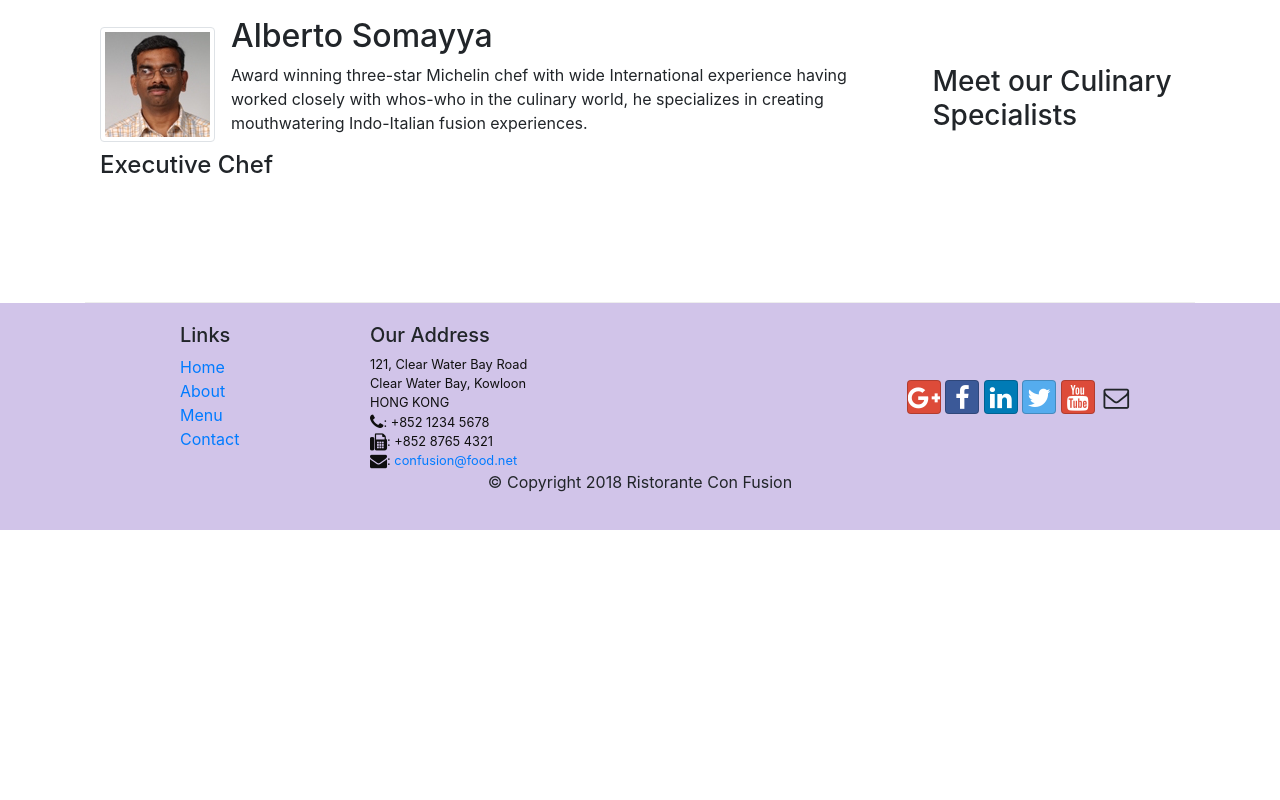
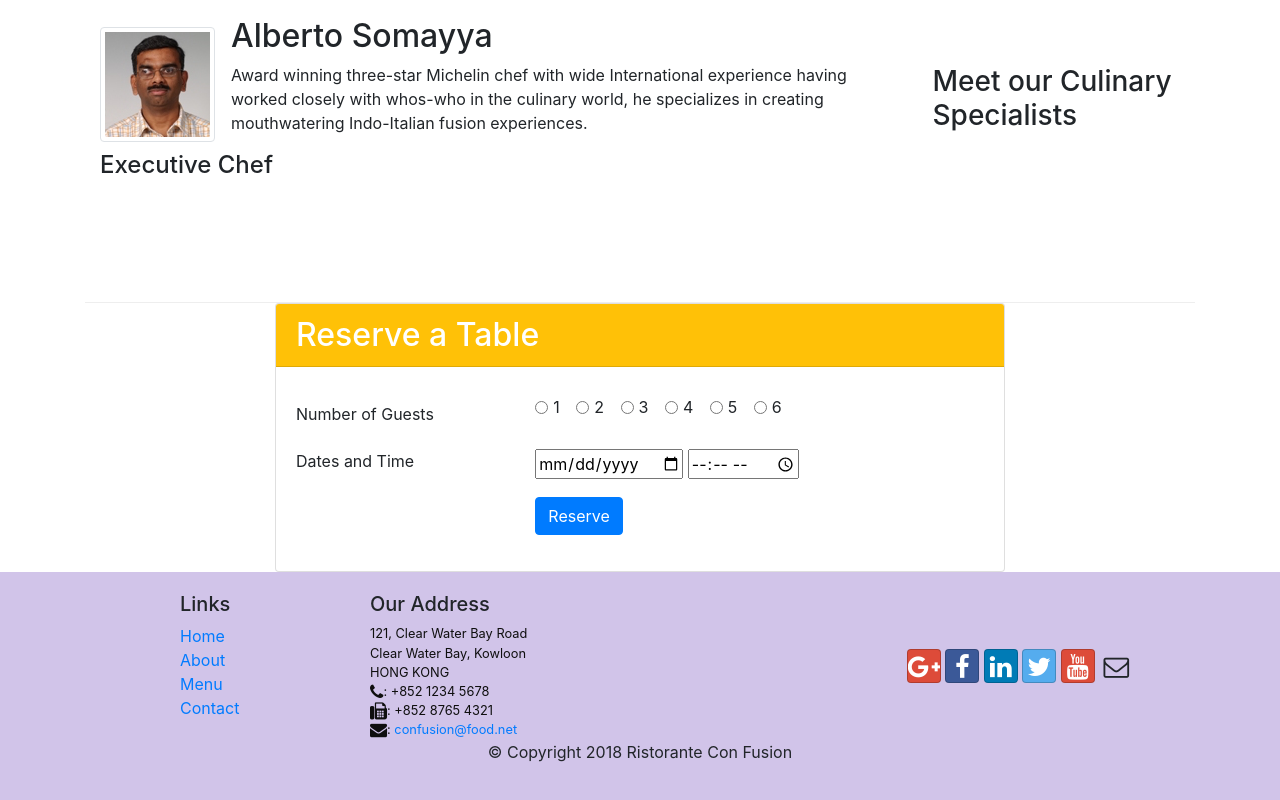
Before and after one commit to michaelwoo921/coursera-bootstrap-confusion, a website: page index.html in a window 1280 px wide. Shown: the part 1231-2031 px from the top of the page. Before the commit the page ends 1761 px from the top, so only its background shows below. Drawn offline with nearby package versions, Linux system fonts and the light colour scheme.

Commit message:
alerts and assignment 2

```diff
--- a/index.html
+++ b/index.html
@@ -47,6 +47,9 @@
                 <div class="col-12 col-sm align-self-center">
                     <img src="img/logo.png" class="img-fluid" >
                 </div>
+                <div class="col-12 col-sm align-self-center">
+                    <a href="#reserve" class="btn btn-block bg-warning">Reserve Table</a>
+                </div>
             </div>
         </div>
     </header>
@@ -61,7 +64,7 @@
                 <div class="media">
                     <img src="img/uthappizza.png" alt="Uthappizza" class="d-flex mr-3 img-thumbnail align-self-center">
                     <div class="media-body">
-                        <h2 class="mt-0">Uthappizza</h2>
+                        <h2 class="mt-0">Uthappizza <span class="badge badge-danger">HOT</span> <span class="badge badge-pill badge-secondary">$4.99</span></h2>
                         <p class="d-none d-sm-block">A unique combination of Indian Uthappam (pancake) and Italian pizza, topped with Cerignola olives, ripe vine cherry tomatoes, Vidalia onion, Guntur chillies and Buffalo Paneer.</p>
 
                     </div>
@@ -79,7 +82,7 @@
                 <div class="media">
 
                     <div class="media-body">
-                        <h2 class="mt-0">Weekend Grand Buffet</h2>
+                        <h2 class="mt-0">Weekend Grand Buffet <span class="badge badge-danger">NEW</span></h2>
                         <p class="d-none d-sm-block">Featuring mouthwatering combinations with a choice of five different salads, six enticing appetizers, six main entrees and five choicest desserts. Free flowing bubbly and soft drinks. All for just $19.99 per person </p>
 
                     </div>
@@ -105,6 +108,79 @@
 
                 <h4>Executive Chef</h4>
             </div>
+        </div>
+
+        <div class="row">
+            <div class="col-12 col-sm"></div>
+            <div class="col-12 col-sm-8">
+                <div class="card">
+                    <h2 class="card-header bg-warning text-white mb-2" id="reserve">Reserve a Table</h2>
+                   <div class="card-body">
+                    <div class="form-group row">
+                        <label for="" class="col-sm-4 col-form-label">Number of Guests</label>
+                        <div class="col-sm-8">
+                            <div class="form-check form-check-inline">
+                                <input class="form-check-input" type="radio" name="numguest" id="numguest" value="1">
+                                <label class="form-check-label" for="numguest">
+                                  1
+                                </label>
+                            </div>
+                            <div class="form-check form-check-inline">
+                                <input class="form-check-input" type="radio" name="numguest" id="numguest" value="2">
+                                <label class="form-check-label" for="numguest">
+                                  2
+                                </label>
+                            </div>
+                            <div class="form-check form-check-inline">
+                                <input class="form-check-input" type="radio" name="numguest" id="numguest" value="3">
+                                <label class="form-check-label" for="numguest">
+                                  3
+                                </label>
+                            </div>
+                            <div class="form-check form-check-inline">
+                                <input class="form-check-input" type="radio" name="numguest" id="numguest" value="4">
+                                <label class="form-check-label" for="numguest">
+                                  4
+                                </label>
+                            </div>
+                            <div class="form-check form-check-inline">
+                                <input class="form-check-input" type="radio" name="numguest" id="numguest" value="5">
+                                <label class="form-check-label" for="numguest">
+                                  5
+                                </label>
+                            </div>
+                            <div class="form-check form-check-inline">
+                                <input class="form-check-input" type="radio" name="numguest" id="numguest" value="6">
+                                <label class="form-check-label" for="numguest">
+                                  6
+                                </label>
+                            </div>
+                        </div>
+
+
+                    </div>
+                    <div class="form-group row">
+                        <label for="time" class="col-12 col-sm-4">Dates and Time</label>
+                        <div class="col-12 col-sm-8">
+                            <input type="date" name="date" id="date" placeholder="Date">
+                            <input type="time" name="time" id="time" placeholder="Time">
+                        </div>
+
+
+
+                    </div>
+                    <div class="form-group row">
+                        <div class="offset-sm-4 col-sm-8">
+                            <button type="submit" class="btn  btn-primary">Reserve</button>
+                        </div>
+
+                    </div>
+                   </div>
+
+
+                </div>
+            </div>
+            <div class="col-12 col-sm"></div>
         </div>
     </div>
 
```
